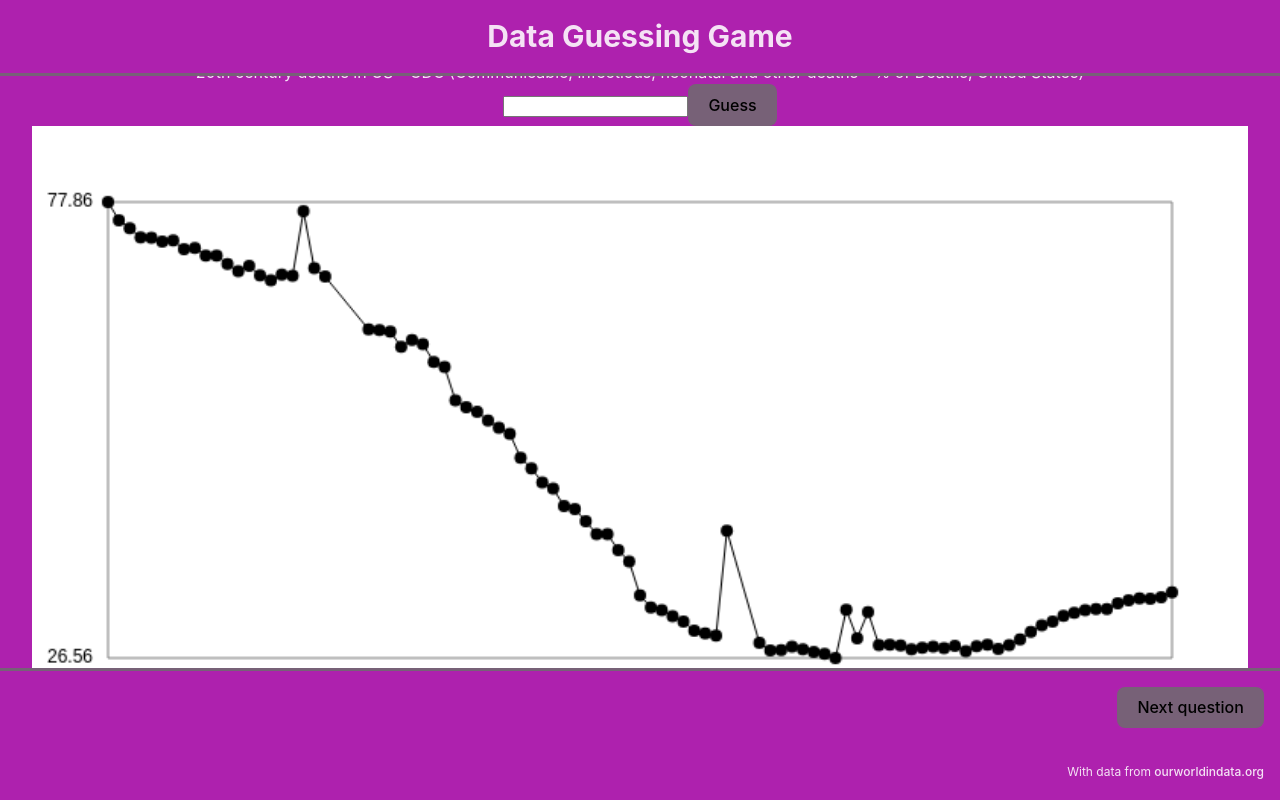
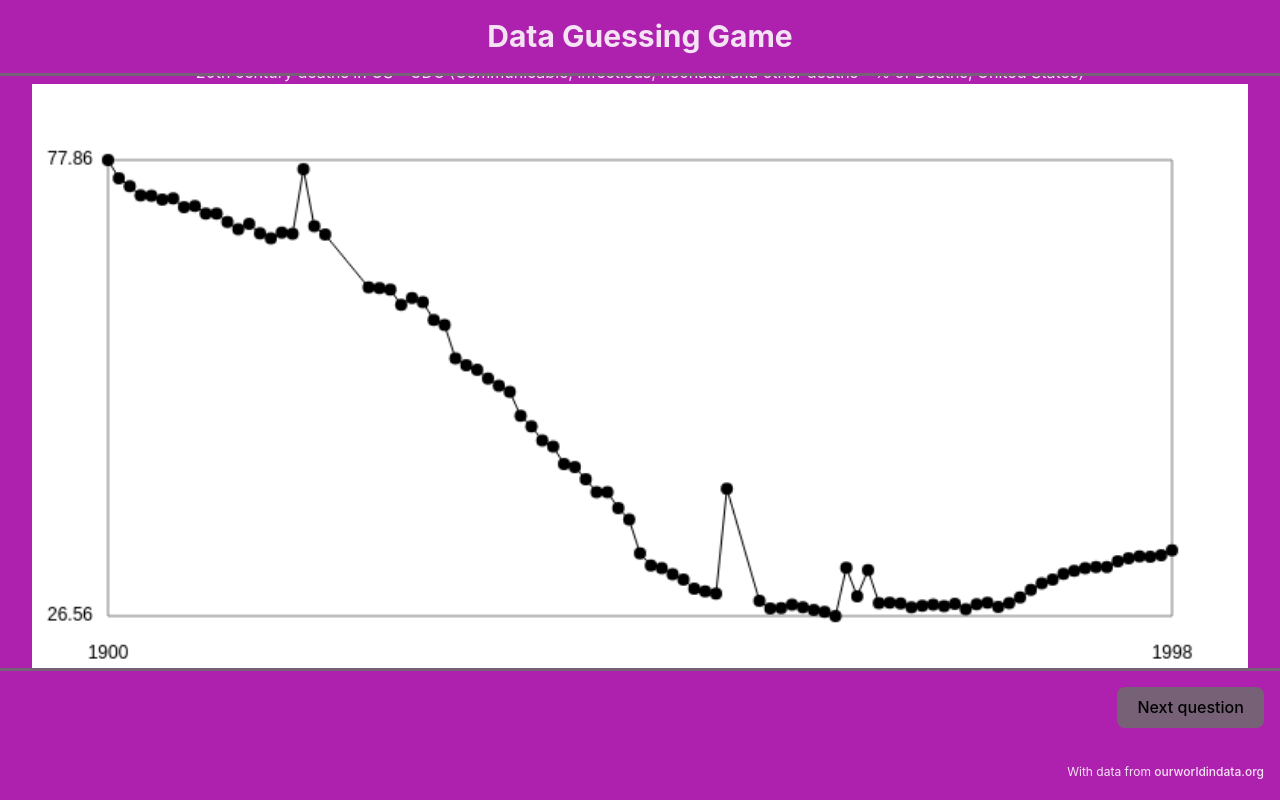
Before and after one commit to Jugendhackt/data-guessing-game, a React (Vite) app in the folder frontend/: page / in a window 1280 px wide. Built offline with nearby package versions, Linux system fonts and the light colour scheme.

Commit message:
Move Chart to Question component

```diff
--- a/frontend/src/App.tsx
+++ b/frontend/src/App.tsx
@@ -3,7 +3,6 @@ import "./App.css";
 import { Footer } from "./components/Footer";
 import { Header } from "./components/Header";
 import { Question } from "./components/Question";
-import { Chart } from "./components/Chart";
 import questions from "./questions.json";
 
 function App () {
@@ -15,7 +14,6 @@ function App () {
       <div className="App">
           <Header/>
           <Question {...question} showAnswer={showAnswer} setShowAnswer={setShowAnswer}/>
-          <Chart datapoints={question.answer} />
           <Footer onClick={() => {
             setCurrentQuestion(currentQuestion + 1);
             setShowAnswer(false);
--- a/frontend/src/components/Chart.tsx
+++ b/frontend/src/components/Chart.tsx
@@ -150,7 +150,7 @@ function draw(e: React.MouseEvent<HTMLCanvasElement, MouseEvent>) {
       prevX = x;
       prevY = y;
     });
-  }, [canvasRef, guess]);
+  }, [canvasRef, guess, datapoints]);
 
   return (
           <>
--- a/frontend/src/components/Question.tsx
+++ b/frontend/src/components/Question.tsx
@@ -1,6 +1,7 @@
 import styled from "@emotion/styled";
 import React from "react";
 import { Question as QuestionType, ShowAnswer } from "../types";
+import { Chart } from "./Chart";
 
 const Wrapper = styled.div`
     /* display: flex; */
@@ -10,6 +11,7 @@ export const Question: React.FC<QuestionType & ShowAnswer> = ({ answer, question
   return (
         <Wrapper>
             <div>{question}</div>
+            <Chart datapoints={answer} />
             <div><input type="text" /><button onClick={() => setShowAnswer(true)}>Guess</button></div>
             {showAnswer ? <div>{JSON.stringify(answer)}</div> : null}
         </Wrapper>
```
